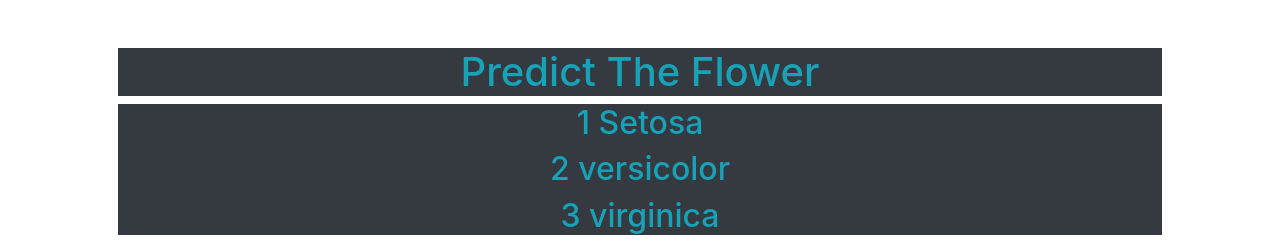
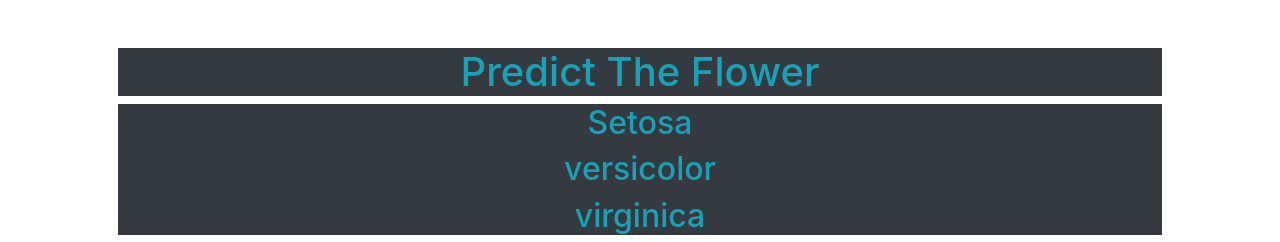
Before and after one commit to codeperfectplus/machine-learning-web-applications, a Django app: template Classification Project/server/templates/predict.html in a window 1280 px wide. Shown: the top 242 px of the page. Run offline with Django 3.2, Linux system fonts and the light colour scheme; the template is opened without the code that fills it, so the values that code supplies are empty; parts of the project's set-up code (start-up, migrations or seed data) failed here and were passed over; some libraries are stand-ins or nearby versions.

Commit message:
classification model improved

```diff
--- a/Classification Project/server/templates/predict.html
+++ b/Classification Project/server/templates/predict.html
@@ -6,9 +6,9 @@
     <h1> Predict The Flower </h1>
 </div>
 <div class="container bg-dark text-info text-center">
-        <h2>1 Setosa<h2>
-        <h2>2 versicolor<h2>
-        <h2>3 virginica<h2>
+        <h2>Setosa<h2>
+        <h2>versicolor<h2>
+        <h2>virginica<h2>
 </div>
 
 <div class="container bg-dark text-info text-center">
```
Also changed, not shown: Classification Project/server/views.py (+11 -8 lines).
